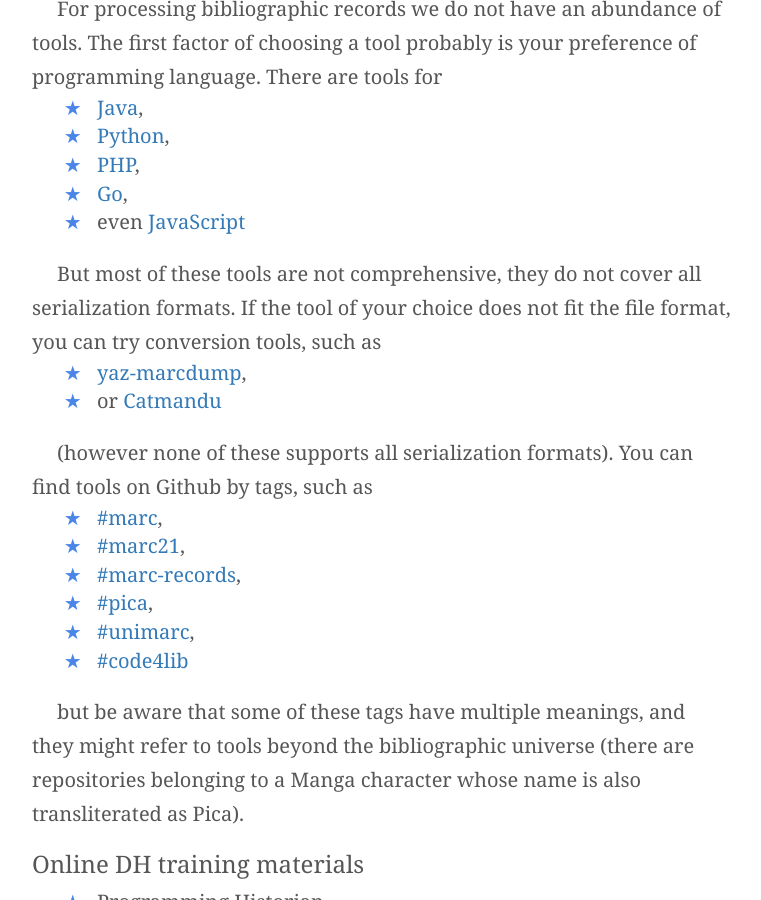
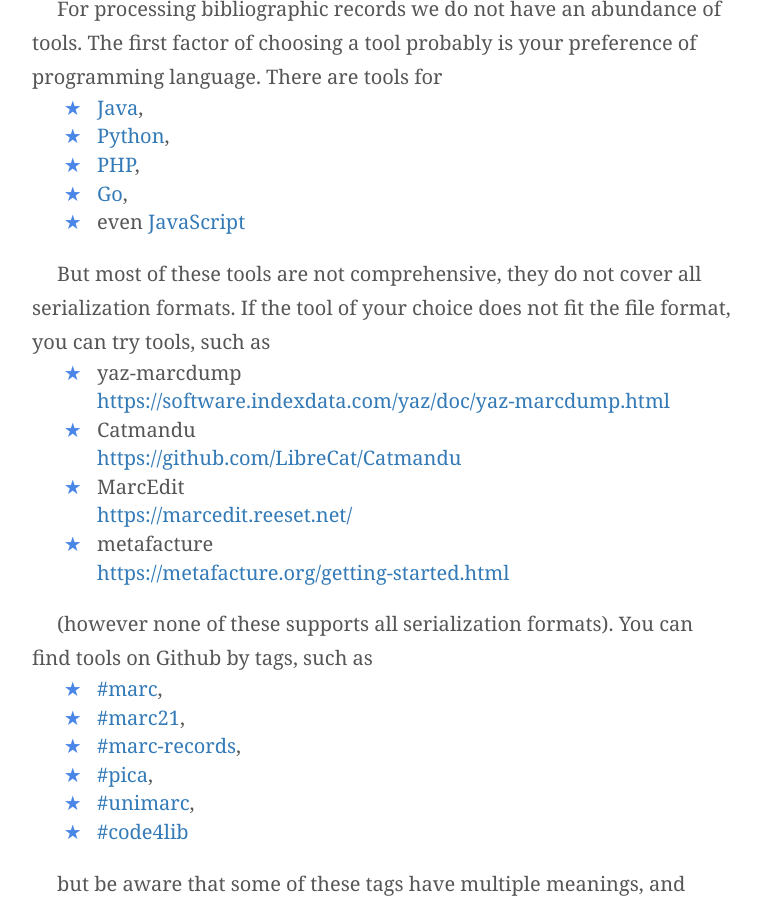
Before and after one commit to pkiraly/pkiraly.github.io, a Jekyll site: the page built from topics.md, in a window 1280 px wide and 900 px high, scrolled down 29980 px. Shown: the whole window, without its empty margins (258-1019 px from the left). Built offline with Jekyll 4.4.1, drawn with Linux system fonts in a browser that asks for light colours; nearby versions of some CDN libraries; some web fonts are replaced; comment, search, counter and statistics services are not loaded.

Commit message:
Add reference section

```diff
--- a/topics.md
+++ b/topics.md
@@ -541,10 +541,12 @@
 * <a href="https://github.com/jasonzou/gomarc21" rel="">Go</a>,
 * even <a href="https://github.com/jiaola/marc4js" rel="">JavaScript</a>
 
-But most of these tools are not comprehensive, they do not cover all serialization formats. If the tool of your choice does not fit the file format, you can try conversion tools, such as
+But most of these tools are not comprehensive, they do not cover all serialization formats. If the tool of your choice does not fit the file format, you can try tools, such as
 
-* <a href="https://software.indexdata.com/yaz/doc/yaz-marcdump.html">yaz-marcdump</a>,
-* or <a href="https://github.com/LibreCat/Catmandu">Catmandu</a>
+* yaz-marcdump<br/>[https://software.indexdata.com/yaz/doc/yaz-marcdump.html](https://software.indexdata.com/yaz/doc/yaz-marcdump.html)
+* Catmandu<br/>[https://github.com/LibreCat/Catmandu](https://github.com/LibreCat/Catmandu)
+* MarcEdit<br/>[https://marcedit.reeset.net/](https://marcedit.reeset.net/)
+* metafacture<br/>[https://metafacture.org/getting-started.html](https://metafacture.org/getting-started.html)
 
 (however none of these supports all serialization formats). You can find tools on Github by tags, such as
 
```
